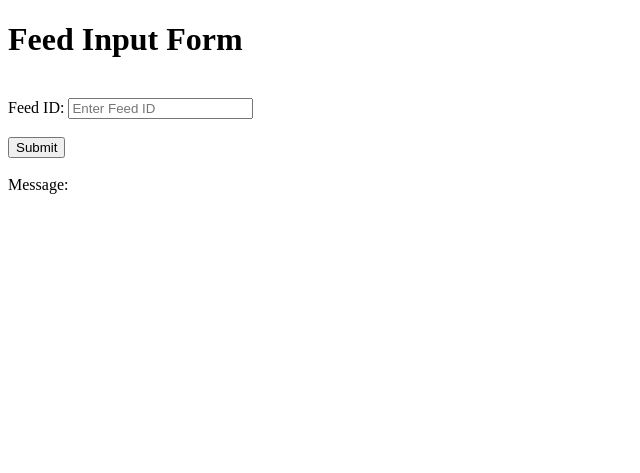
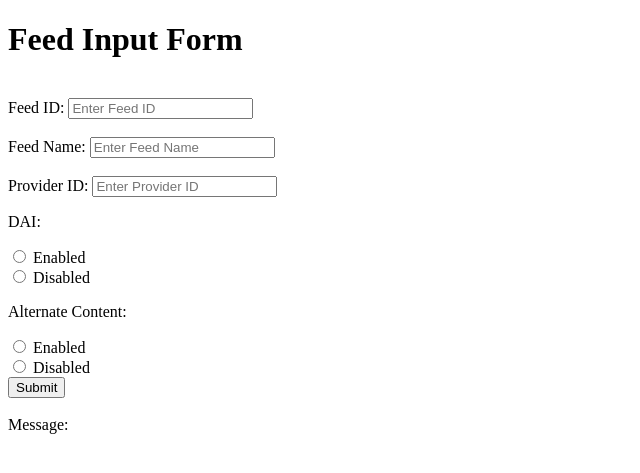
Before and after one commit to a-burlacu/Spectrum, a Flask app: page /main in a window 1280 px wide. Shown: the top 473 px of the page, without its empty margins (0-640 px from the left). Run offline with Flask 2, Linux system fonts and the light colour scheme.

Commit message:
updated Exercise files

```diff
--- a/Exercises/main.py
+++ b/Exercises/main.py
@@ -10,6 +10,7 @@ Feed_ID = ''
 Feed_Name = ''
 Provider_ID = ''
 DAI = ''
+AltCon = ''
 AltCon_Version = ''
 _224_Feed = ''
 Notification_Buffer = ''
@@ -17,17 +18,26 @@ message = ''
 
 @app.route("/main", methods=["GET","POST"])
 def main():
-    global Feed_ID, Feed_Name, Provider_ID, DAI, AltCon_Version,_224_Feed, Notification_Buffer
+    global Feed_ID, Feed_Name, Provider_ID, DAI, AltCon, AltCon_Version,_224_Feed, Notification_Buffer
     global message
     if request.args.get('action') == "savefeed":
         Feed_ID = request.form.get("Feed_ID")
-        if add_FeedID(Feed_ID):
+        Feed_Name = request.form.get("Feed_Name")
+        Provider_ID = request.form.get("Provider_ID")
+        DAI = request.form.get("DAI")
+        AltCon = request.form.get("AltCon")
+
+        if add_feedID(Feed_ID, Feed_Name, Provider_ID, DAI, AltCon):
             message = "Successfully Added"
         else:
             message = "Failed to Add"
 
 
-    return render_template('input_form.html', Feed_ID=Feed_ID,message=message)
+    return render_template('input_form.html',
+                           Feed_ID=Feed_ID,
+                           Feed_Name=Feed_Name,
+
+                           message=message)
 
 @app.route("/view", methods=["GET"])
 def view():
@@ -38,7 +48,7 @@ def view():
 
 if __name__ == '__main__':
         print('running app...')
-        app.run(host='0.0.0.0', port='7002')
+        app.run(host='127.0.0.1', port='7002')
         print('----app is running-----')
 
 
--- a/Exercises/templates/input_form.html
+++ b/Exercises/templates/input_form.html
@@ -7,14 +7,43 @@
 
         function validate_form(){
             var feedID = document.getElementById("Feed_ID").value;
+            var feedName = document.getElementById("Feed_Name").value;
+            var providerID = document.getElementById("Provider_ID").value;
+            var DAIE = document.getElementById("DAIEnabled").value;
+            var DAID = document.getElementById("DAIDisabled").value;
+            var altconE = document.getElementById("AltConEnabled").value;
+            var altconD = document.getElementById("AltConDisabled").value;
 
-            if(feedID == ''){
+
+
+            if (feedID == '') {
                 alert("Enter a Feed ID");
                 return false;
             }
+            else if (feedName == '') {
+                alert("Enter a Feed Name");
+                return false;
+            }
+            else if (providerID == '') {
+                alert("Enter a Feed Name");
+                return false;
+            }
+            else if (DAIE == '') {
+                if (DAID == '') {
+                    alert("Select DAI condition");
+                    return false;
+                }
+            }
+            else if (altconE == '') {
+                if (altconD == '') {
+                    alert("Select Alternate Content condition");
+                    return false;
+                }
+            }
+
             else {
                 document.getElementById("feedInputForm").action = "/main?action=savefeed";
-                document.getElementById("feedInputForm").submit();
+                document.getElementById("feedInputForm").submit()
             }
         }
     </script>
@@ -24,6 +53,24 @@
 <form id ="feedInputForm" method = "POST">
     <br><label for="Feed_ID">Feed ID:</label>
     <input type="text" id="Feed_ID" name="Feed_ID" placeholder="Enter Feed ID " maxlength="20"><br>
+
+    <br><label for="Feed_Name">Feed Name:</label>
+    <input type="text" id="Feed_Name" name="Feed_Name" placeholder="Enter Feed Name " maxlength="25" ><br>
+
+    <br><label for="Provider_ID">Provider ID:</label>
+    <input type="text" id="Provider_ID" name="Provider_ID" placeholder="Enter Provider ID " maxlength="25" ><br>
+
+    <p>DAI:</p>
+    <input type="radio" name="DAI" id="DAIEnabled" value="1">
+    <label for="DAIEnabled">Enabled</label><br>
+    <input type="radio" name="DAI" id="DAIDisabled" value="0">
+    <label for="DAIDisabled">Disabled</label>
+
+    <p>Alternate Content:</p>
+    <input type="radio" name="AltCon" id="AltConEnabled" value="1">
+    <label for="AltConEnabled">Enabled</label><br>
+    <input type="radio" name="AltCon" id="AltConDisabled" value="0">
+    <label for="AltConDisabled">Disabled</label>
 
     <br><button type="submit" onclick="return validate_form()">Submit</button><br>
     <br><label>Message: </label><label id="message">{{message}}</label>
@@ -51,25 +98,15 @@
 
 
 
-<!--    <br><label for="Feed_Name">Feed Name:</label>-->
-<!--    <input type="text" id="Feed_Name" placeholder="Enter Feed Name " maxlength="25" ><br>-->
-
-<!--    <br><label for="Provider_ID">Provider ID:</label>-->
-<!--    <input type="text" id="Provider_ID" placeholder="Enter Provider ID " maxlength="25" ><br>-->
 
 
-<!--    <p>DAI:</p>-->
-<!--    <input type="radio" name="DAI" id="Enabled" value="1">-->
-<!--    <label for="Enabled">Enabled</label><br>-->
 
-<!--    <input type="radio" name="DAI" id="Disabled" value="0">-->
-<!--    <label for="Disabled">Disabled</label>-->
 
-<!--    <p>Alternate Content:</p>-->
-<!--        <input type="radio" name="AltCon" id="Enabled" value="1">-->
-<!--        <label for="Enabled">Enabled</label><br>-->
-<!--        <input type="radio" name="AltCon" id="Disabled" value="0">-->
-<!--        <label for="Disabled">Disabled</label>-->
+
+
+
+
+
 
 
 <!--    <br><label for="AltCon_Version">Alternate Content Version:</label>-->
```
Also changed, not shown: Exercises/database.py (+34 -12 lines), Exercises/feeds.sqlite.
